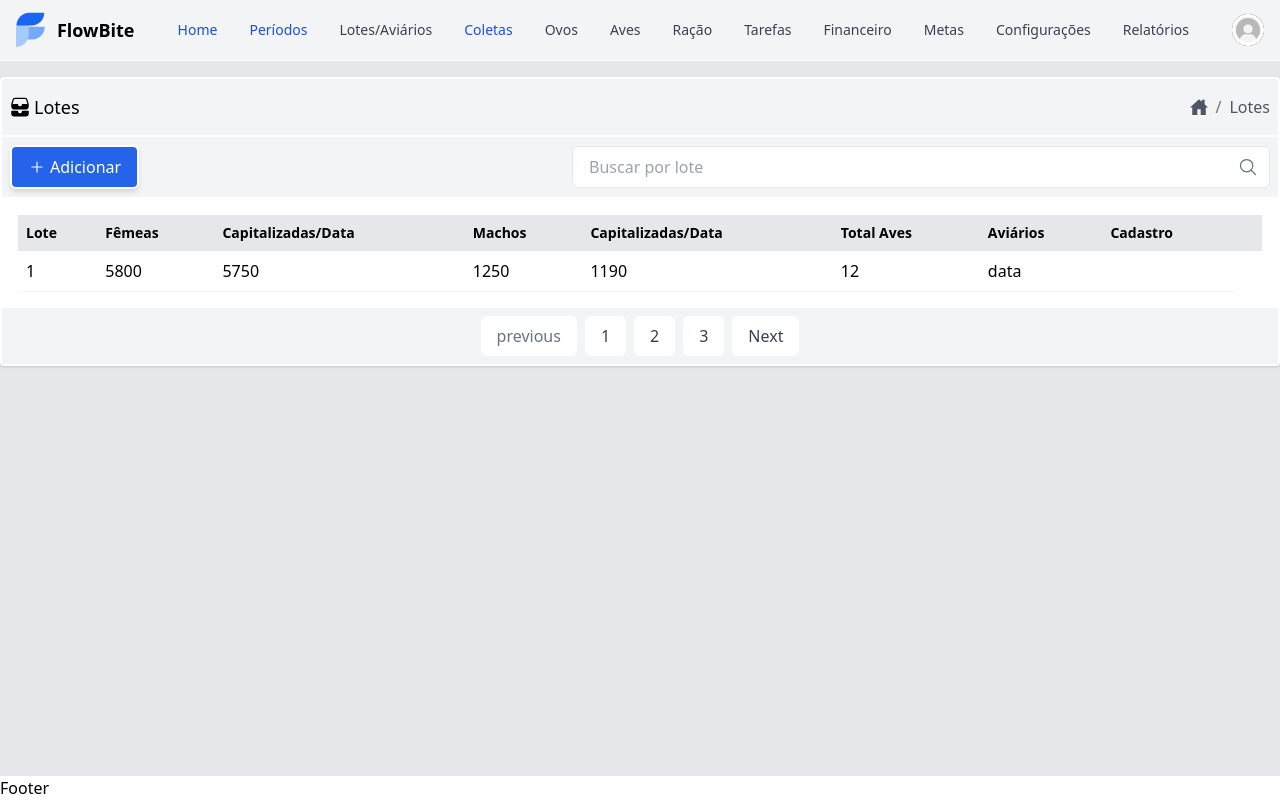
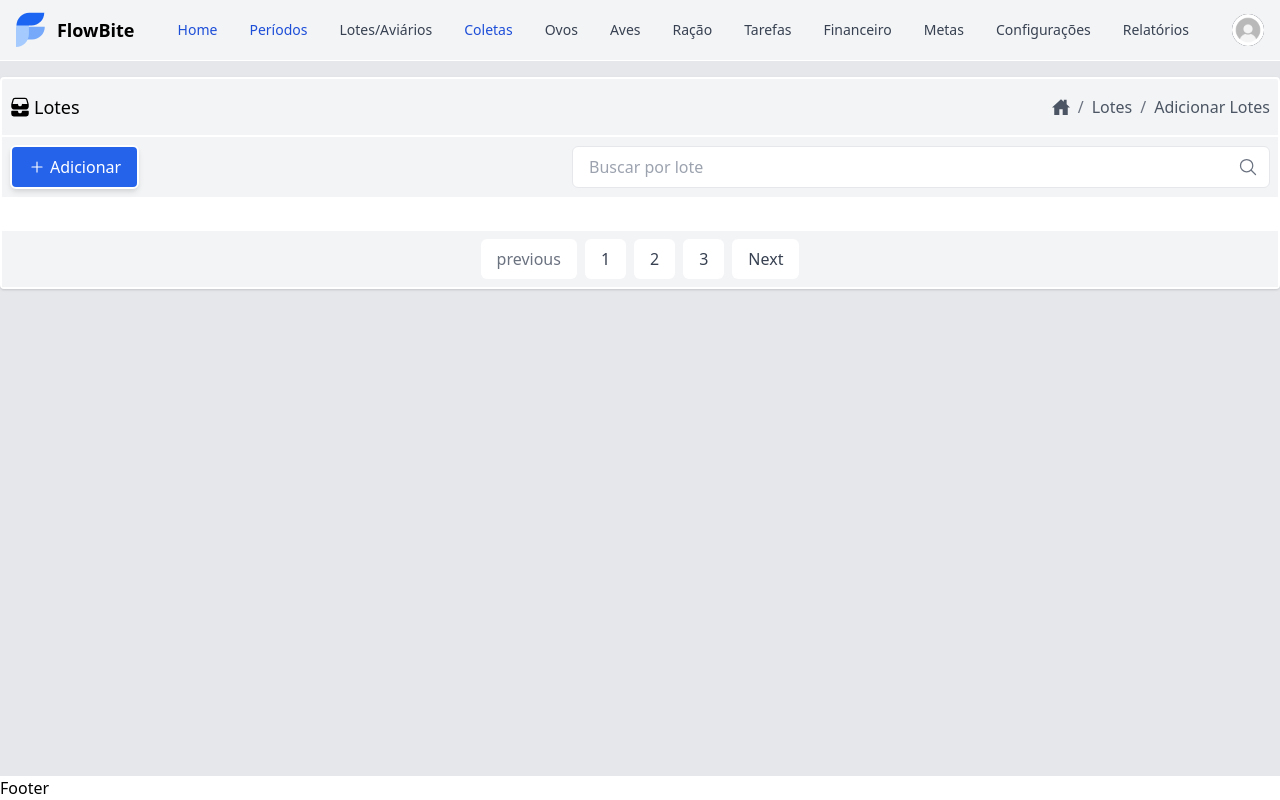
Before and after one commit to brasilgb/sggareact-old2, a React (Create React App) app: page /lotesadd in a window 1280 px wide. Built offline with nearby package versions, Linux system fonts and the light colour scheme.

Commit message:
Push 07-02-2022 20-48

```diff
--- a/src/components/Breadcumbs/index.jsx
+++ b/src/components/Breadcumbs/index.jsx
@@ -8,7 +8,7 @@ export const ABreadcumb = ({ links }) => {
         <Fragment>
 
             <div className="flex items-center py-2 overflow-y-auto whitespace-nowrap">
-                <Link to="/" className="flex items-center text-gray-600 dark:text-gray-200">
+                <Link to="/" className="flex items-center text-gray-600">
                     <IconContext.Provider value={{ className: "text-lg font-medium" }}>
                         <div>
                             <IoHomeSharp />
@@ -17,11 +17,11 @@ export const ABreadcumb = ({ links }) => {
                 </Link>
                 {links.map((lk, i) => (
                     <div key={i}>
-                        <span className="mx-2 text-gray-500 dark:text-gray-300">
+                        <span className="mx-2 text-gray-500">
                             /
                         </span>
 
-                        <Link to={lk.linked ? lk.url : "#"} className={"text-gray-600 dark:text-gray-200" + (lk.linked ? " hover:underline" : " hover:no-underline cursor-default text-gray-500")}>
+                        <Link to={lk.linked ? lk.url : "#"} className={"text-gray-600" + (lk.linked ? " hover:underline" : " hover:no-underline cursor-default text-gray-500")}>
                             {lk.label}
                         </Link>
                     </div>
--- a/src/components/Buttons/index.jsx
+++ b/src/components/Buttons/index.jsx
@@ -1,13 +1,16 @@
 import React, { Fragment } from 'react';
+import { useNavigate } from 'react-router-dom';
 import { IconContext } from 'react-icons';
 import { IoAdd } from "react-icons/io5";
+
 export const AButtomAdd = ({url}) => {
+    const navigate = useNavigate();
     return (
         <Fragment>
 
             <div className='flex-grow'>
                 <button
-                onClick={url}
+                onClick={() => navigate(url)}
                 className='flex items-center justify-center bg-blue-600 border-2 border-white py-2 px-4 rounded-md shadow-md hover:bg-blue-500 text-base text-white hover:text-gray-100'
                 >
                     <IconContext.Provider value={{ className: "text-lg" }}>
--- a/src/components/Forms/Inputs/index.jsx
+++ b/src/components/Forms/Inputs/index.jsx
@@ -6,13 +6,13 @@ export const AInput = ({ id, type, ref, label, place }) => {
     return (
         <Fragment>
             <div>
-                <label class="text-gray-700 dark:text-gray-200" for="username">{label}</label>
+                <label class="text-gray-700" for="username">{label}</label>
                 <input
                     ref={ref}
                     id={id}
                     type={type}
                     placeholder={place}
-                    class="block w-full px-4 py-2 mt-2 text-gray-700 bg-white border border-gray-200 rounded-md dark:bg-gray-800 dark:text-gray-300 dark:border-gray-600 focus:border-blue-400 focus:ring-blue-300 focus:ring-opacity-40 dark:focus:border-blue-300 focus:outline-none focus:ring"
+                    class="block w-full px-4 py-2 mt-2 text-gray-700 bg-white border border-gray-200 rounded-md focus:border-blue-400 focus:ring-blue-300 focus:ring-opacity-40 focus:outline-none focus:ring"
                 />
             </div>
         </Fragment>
@@ -29,7 +29,7 @@ export const AInputSearch = ({ id, type, ref, place }) => {
                     id={id}
                     type={type}
                     placeholder={place}
-                    class="w-full py-2 pl-4 pr-4 text-gray-700 bg-white border rounded-md dark:bg-gray-800 dark:text-gray-300 dark:border-gray-600 focus:border-blue-400 dark:focus:border-blue-300 focus:outline-none focus:ring focus:ring-opacity-40 focus:ring-blue-300"
+                    class="w-full py-2 pl-4 pr-4 text-gray-700 bg-white border rounded-md focus:border-blue-400 focus:outline-none focus:ring focus:ring-opacity-40 focus:ring-blue-300"
                 />
 
                 <span class="absolute inset-y-0 right-0 flex items-center pr-3">
--- a/src/components/Pagination/index.jsx
+++ b/src/components/Pagination/index.jsx
@@ -5,23 +5,23 @@ export const Pagination = () => {
     return (
         <Fragment>
             <div className="flex items-center justify-center">
-                <Link to="#" className="flex items-center px-4 py-2 mx-1 text-gray-500 bg-white rounded-md cursor-not-allowed dark:bg-gray-900 dark:text-gray-600">
+                <Link to="#" className="flex items-center px-4 py-2 mx-1 text-gray-500 bg-white rounded-md cursor-not-allowed">
                     previous
                 </Link>
 
-                <Link to="#" className="items-center hidden px-4 py-2 mx-1 text-gray-700 transition-colors duration-200 transform bg-white rounded-md sm:flex dark:bg-gray-900 dark:text-gray-200 hover:bg-blue-600 dark:hover:bg-blue-500 hover:text-white dark:hover:text-gray-200">
+                <Link to="#" className="items-center hidden px-4 py-2 mx-1 text-gray-700 transition-colors duration-200 transform bg-white rounded-md sm:flex hover:bg-blue-600 hover:text-white">
                     1
                 </Link>
 
-                <Link to="#" className="items-center hidden px-4 py-2 mx-1 text-gray-700 transition-colors duration-200 transform bg-white rounded-md sm:flex dark:bg-gray-900 dark:text-gray-200 hover:bg-blue-600 dark:hover:bg-blue-500 hover:text-white dark:hover:text-gray-200">
+                <Link to="#" className="items-center hidden px-4 py-2 mx-1 text-gray-700 transition-colors duration-200 transform bg-white rounded-md sm:flex hover:bg-blue-600 hover:text-white">
                     2
                 </Link>
 
-                <Link to="#" className="items-center hidden px-4 py-2 mx-1 text-gray-700 transition-colors duration-200 transform bg-white rounded-md sm:flex dark:bg-gray-900 dark:text-gray-200 hover:bg-blue-600 dark:hover:bg-blue-500 hover:text-white dark:hover:text-gray-200">
+                <Link to="#" className="items-center hidden px-4 py-2 mx-1 text-gray-700 transition-colors duration-200 transform bg-white rounded-md sm:flex hover:bg-blue-600 hover:text-white">
                     3
                 </Link>
 
-                <Link to="#" className="flex items-center px-4 py-2 mx-1 text-gray-700 transition-colors duration-200 transform bg-white rounded-md dark:bg-gray-900 dark:text-gray-200 hover:bg-blue-600 dark:hover:bg-blue-500 hover:text-white dark:hover:text-gray-200">
+                <Link to="#" className="flex items-center px-4 py-2 mx-1 text-gray-700 transition-colors duration-200 transform bg-white rounded-md hover:bg-blue-600 hover:text-white">
                     Next
                 </Link>
             </div>
--- a/src/pages/Lotes/LotesAdd/index.jsx
+++ b/src/pages/Lotes/LotesAdd/index.jsx
@@ -23,7 +23,8 @@ const LotesAdd = () => {
                 </ABoxHeaderTitle>
                 <ABreadcumb links={
                     [
-                        { label: "Lotes", url: "/lotes", linked: false }
+                        { label: "Lotes", url: "/lotes", linked: true },
+                        { label: "Adicionar Lotes", url: "/lotesadd", linked: false }
                     ]
                 } />
             </ABoxHeader>
@@ -35,30 +36,7 @@ const LotesAdd = () => {
 
             <ABoxBody>
 
-                <ATable>
-                    <ATr thead={true}>
-                        <ATh>Lote</ATh>
-                        <ATh>Fêmeas</ATh>
-                        <ATh>Capitalizadas/Data</ATh>
-                        <ATh>Machos</ATh>
-                        <ATh>Capitalizadas/Data</ATh>
-                        <ATh>Total Aves</ATh>
-                        <ATh>Aviários</ATh>
-                        <ATh>Cadastro</ATh>
-                        <ATh></ATh>
-                    </ATr>
-                    <ATr thead={false}>
-                        <ATd>1</ATd>
-                        <ATd>5800</ATd>
-                        <ATd>5750</ATd>
-                        <ATd>1250</ATd>
-                        <ATd>1190</ATd>
-                        <ATd>12</ATd>
-                        <ATd>data</ATd>
-                        <ATd></ATd>
-                    </ATr>
 
-                </ATable>
 
             </ABoxBody>
             <ABoxFooter>
```
